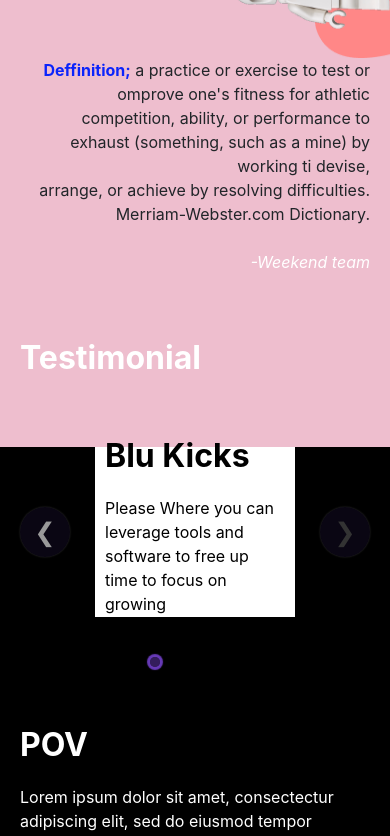
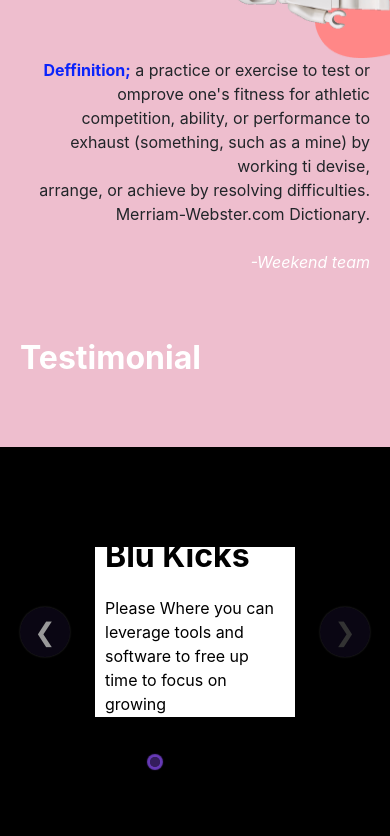
Before and after one commit to Ridwan0126/Project-Weekendinc, a React (Create React App) app: page / in a window 390 px wide. Shown: the part 800-1636 px from the top of the page. Built offline with nearby package versions, Linux system fonts and the light colour scheme; no server answers.

Commit message:
cmt-css-7

```diff
--- a/src/App.css
+++ b/src/App.css
@@ -243,7 +243,7 @@
     display: flex;
     align-items: center;
     justify-content: center;
-    margin-top: -210px;
+    margin-top: -230px;
     height: 100vh;
     margin-left: 150px;
     margin-right: 150px;
@@ -323,9 +323,10 @@
     display: flex;
     align-items: center;
     justify-content: center;
-    margin-top: -320px;
+    margin-top: -220px;
     margin-left: 20px;
     margin-right: 20px;
+    margin-bottom: 20px;
   }
   .pov {
     font-size: 32px;
```
